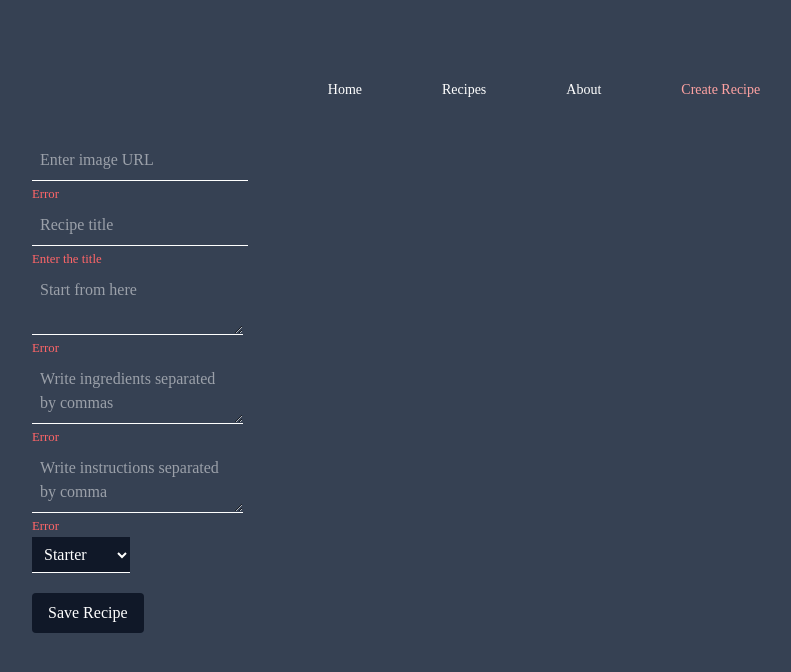
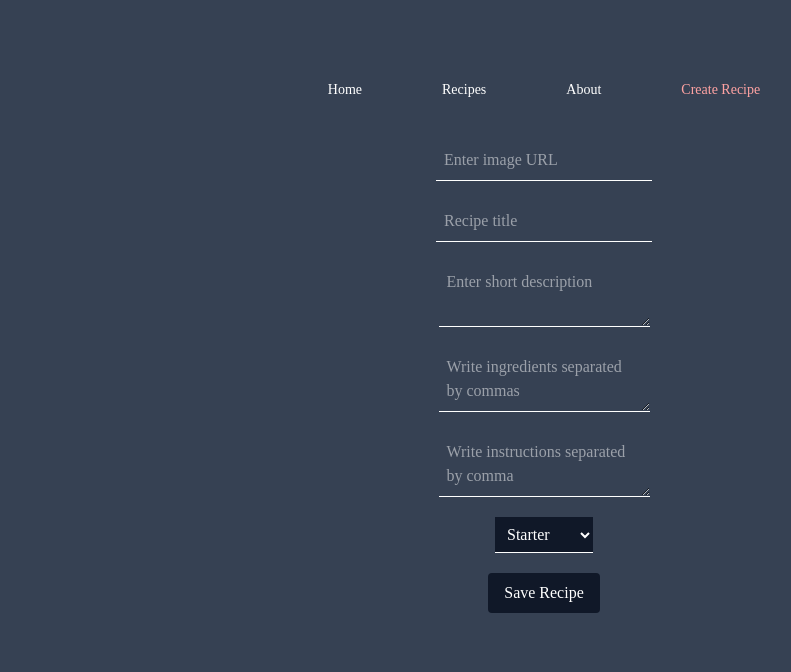
Before and after one commit to SVyeole08/Recipe-app, a React (Vite) app: page /create in a window 1280 px wide. Shown: the top 672 px of the page, without its empty margins (96-887 px from the left). Built offline with nearby package versions, Linux system fonts and the light colour scheme.

Commit message:
Enhance form validation and error handling in Create component

```diff
--- a/src/Pages/Create.jsx
+++ b/src/Pages/Create.jsx
@@ -5,7 +5,7 @@ import { useContext } from "react";
 
 const Create = () => {
   const { data, setData } = useContext(recipecontext);
-  const { register, handleSubmit, reset } = useForm();
+  const { register, handleSubmit, reset, formState:{ error },} = useForm();
 
   const SubmitHandler = (recipe) => {
     recipe.id = nanoid();
@@ -14,43 +14,43 @@ const Create = () => {
     console.log(recipe);
   };
   return (
-    <form onSubmit={handleSubmit(SubmitHandler)}>
+    <form className="flex flex-col justify-center items-center" onSubmit={handleSubmit(SubmitHandler)}>
       <input
-        className="block border-b outline-0 p-2"
-        {...register("image")}
+        className="mb-5 block border-b outline-0 p-2"
+        {...register("image", { required: "Providing the image is mandatory" })}
         type="url"
         placeholder="Enter image URL"
       />
-      <small className="text-red-400">Error</small>
+      <small className="text-red-400">{error?.image?.message}</small>
 
       <input
-        className="block border-b outline-0 p-2"
-        {...register("title")}
+        className="mb-5 block border-b outline-0 p-2"
+        {...register("title", { required: "Title is required" })}
         type="text"
         placeholder="Recipe title"
       />
-      <small className="text-red-400">Enter the title</small>
+      <small className="text-red-400">{error?.title?.message}</small>
 
       <textarea
-        placeholder="Start from here"
-        className="block border-b outline-0 p-2"
-        {...register("description")}
+        placeholder="Enter short description"
+        className="mb-5 block border-b outline-0 p-2"
+        {...register("description", { required: "Description is required" })}
       ></textarea>
-      <small className="text-red-400">Error</small>
+      <small className="text-red-400">{error?.description?.message}</small>
 
       <textarea
         placeholder="Write ingredients separated by commas"
-        className="block border-b outline-0 p-2"
-        {...register("ingredients")}
+        className="mb-5 block border-b outline-0 p-2"
+        {...register("ingredients", { required: "Ingredients are required" })}
       ></textarea>
-      <small className="text-red-400">Error</small>
+      <small className="text-red-400">{error?.ingredients?.message}</small>
 
       <textarea
         placeholder="Write instructions separated by comma"
-        className="block border-b outline-0 p-2"
-        {...register("instructions")}
+        className="mb-5 block border-b outline-0 p-2"
+        {...register("instructions", { required: "Instructions are required" })}
       ></textarea>
-      <small className="text-red-400">Error</small>
+      <small className="text-red-400">{error?.instructions?.message}</small>
 
       <select
         className="block bg-gray-900 border-b outline-0 p-2"
```
